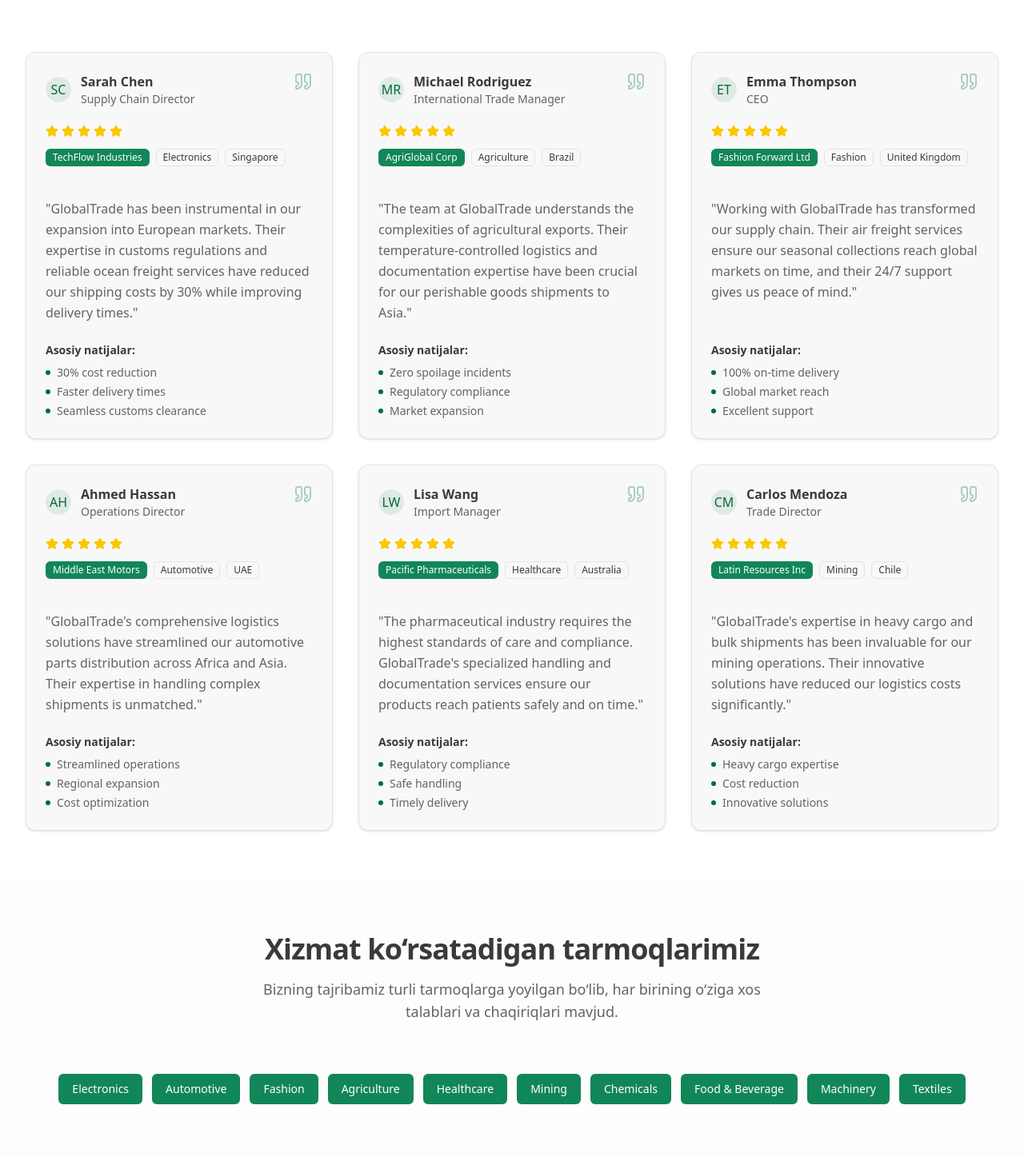
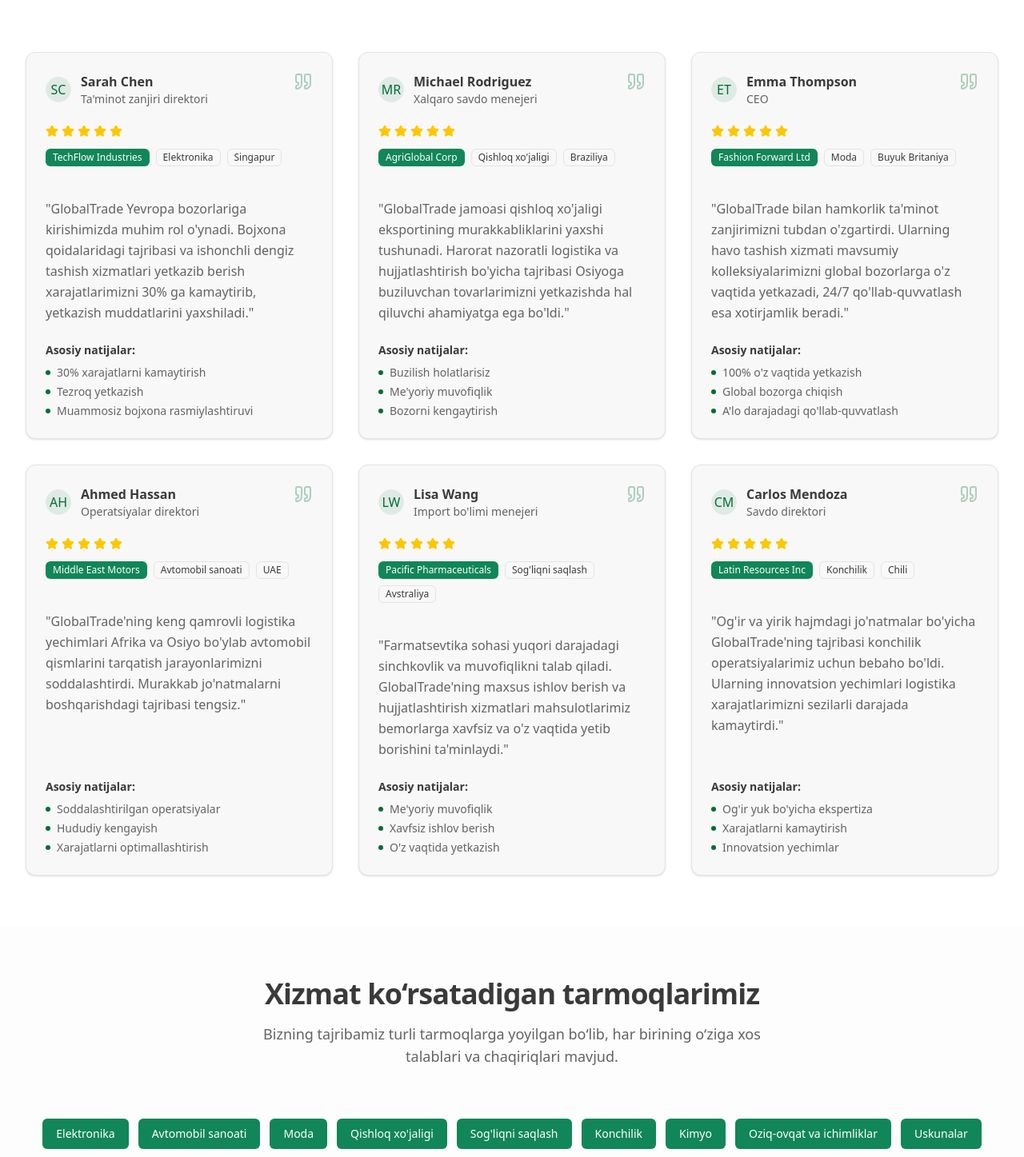
Before and after one commit to Xislatbek851/GlobalTrade-1, a Next.js app: page /testimonials in a window 1280 px wide. Shown: the part 688-2135 px from the top of the page at 80% size. Built offline with nearby package versions, Linux system fonts and the light colour scheme.

Commit message:
finished

```diff
--- a/app/contact/page.tsx
+++ b/app/contact/page.tsx
@@ -40,59 +40,59 @@ const contactMethods = [
 const faqData = [
   {
     id: "quote-timing",
-    question: "How quickly can you provide a quote?",
-    answer: "We provide detailed quotes within 24 hours for standard shipments and within 48 hours for complex or specialized cargo requirements. For urgent requests, we offer express quote services with 4-hour turnaround times.",
+    question: "Qanchada tijorat taklifi bera olasiz?",
+    answer: "Standart jo'natmalar uchun 24 soat ichida, murakkab yoki maxsus yuk talablari uchun esa 48 soat ichida batafsil tijorat taklifini taqdim etamiz. Shoshilinch so'rovlar uchun 4 soat ichida tezkor taklif xizmati mavjud.",
     icon: Clock,
-    category: "Services"
+    category: "Xizmatlar"
   },
   {
     id: "customs-clearance",
-    question: "Do you handle customs clearance?",
-    answer: "Yes, we provide comprehensive customs clearance services and handle all necessary documentation for smooth border crossings. Our team of licensed customs brokers ensures compliance with all international trade regulations.",
+    question: "Bojxona rasmiylashtiruvini amalga oshirasizmi?",
+    answer: "Ha, biz bojxona rasmiylashtiruvi bo'yicha to'liq xizmat ko'rsatamiz va chegaradan muammosiz o'tish uchun barcha zarur hujjatlarni yuritamiz. Litsenziyaga ega bojxona brokerlarimiz xalqaro savdo qoidalariga to'liq muvofiqlikni ta'minlaydi.",
     icon: FileText,
-    category: "Services"
+    category: "Xizmatlar"
   },
   {
     id: "industries",
-    question: "What industries do you specialize in?",
-    answer: "We serve 50+ industries including electronics, automotive, agriculture, pharmaceuticals, and more with specialized handling requirements. Each industry receives tailored solutions and expertise.",
+    question: "Qaysi sohalarga ixtisoslashgansiz?",
+    answer: "Biz 50+ tarmoqqa xizmat ko'rsatamiz: elektronika, avtomobilsozlik, qishloq xo'jaligi, farmatsevtika va boshqalar. Har bir soha uchun maxsus yechimlar va tajriba taqdim etamiz.",
     icon: Truck,
-    category: "Services"
+    category: "Xizmatlar"
   },
   {
     id: "tracking",
-    question: "Can you track my shipment in real-time?",
-    answer: "We provide real-time tracking for all shipments with regular updates and milestone notifications throughout the journey. Our advanced tracking system integrates with GPS and IoT sensors for complete visibility.",
+    question: "Jo'natmamni real vaqt rejimida kuzata olasizmi?",
+    answer: "Barcha jo'natmalar uchun real vaqt kuzatuvini taqdim etamiz, safar davomida muntazam yangilanishlar va muhim bosqichlar haqida xabarnomalar yuboriladi. Rivojlangan kuzatuv tizimimiz GPS va IoT datchiklari bilan integratsiyalashgan.",
     icon: Globe,
-    category: "Technology"
+    category: "Texnologiya"
   },
   {
     id: "insurance",
-    question: "Do you offer cargo insurance?",
-    answer: "Yes, we offer comprehensive cargo insurance options to protect your goods during transit with competitive rates and quick claims processing. Coverage includes theft, damage, and loss protection.",
+    question: "Yuk sug'urtasini taklif qilasizmi?",
+    answer: "Ha, tranzit paytida yuklaringizni himoya qilish uchun keng qamrovli sug'urta variantlarini taklif qilamiz. Tariflar raqobatbardosh, da'volar tezkor ko'rib chiqiladi. Qamrov o'g'irlik, shikastlanish va yo'qotishlarni o'z ichiga oladi.",
     icon: Shield,
-    category: "Protection"
+    category: "Himoya"
   },
   {
     id: "payment-terms",
-    question: "What are your payment terms?",
-    answer: "We offer flexible payment terms including credit accounts for established clients, with various payment methods accepted globally. Standard terms are 30 days, with discounts available for early payment.",
+    question: "To'lov shartlaringiz qanday?",
+    answer: "Biz moslashuvchan to'lov shartlarini taklif etamiz, doimiy mijozlar uchun kredit hisoblari mavjud. Turli to'lov usullari global miqyosda qabul qilinadi. Standart muddat 30 kun, erta to'lov uchun chegirmalar beriladi.",
     icon: DollarSign,
-    category: "Billing"
+    category: "Hisob-kitob"
   },
   {
     id: "support-hours",
-    question: "What are your customer support hours?",
-    answer: "Our customer support team is available 24/7 for urgent matters. Regular business support is available Monday-Friday 9AM-6PM EST, with extended hours for international clients across different time zones.",
+    question: "Qo'llab-quvvatlash xizmatining ish vaqti qanday?",
+    answer: "Shoshilinch masalalar uchun qo'llab-quvvatlash jamoamiz 24/7 ishlaydi. Oddiy ish vaqti Dushanba-Juma 9:00-18:00 (EST), xalqaro mijozlar uchun vaqt zonalariga mos kengaytirilgan soatlar mavjud.",
     icon: Headphones,
-    category: "Support"
+    category: "Qo'llab-quvvatlash"
   },
   {
     id: "emergency-services",
-    question: "Do you offer emergency shipping services?",
-    answer: "Yes, we provide emergency and expedited shipping services for time-sensitive cargo. Our emergency response team can arrange same-day pickups and expedited customs clearance when needed.",
+    question: "Shoshilinch yetkazib berish xizmatlari bormi?",
+    answer: "Ha, vaqtga sezgir yuklar uchun shoshilinch va tezlashtirilgan yetkazib berish xizmatlarini taqdim etamiz. Tezkor javob jamoamiz zarurat tug'ilganda o'sha kunning o'zida olib ketish va tezkor bojxona rasmiylashtirishni tashkil qiladi.",
     icon: Clock,
-    category: "Services"
+    category: "Xizmatlar"
   }
 ]
 
@@ -319,11 +319,11 @@ export default function ContactPage() {
                     <div className="space-y-3">
                       <div className="flex items-center justify-between">
                         <span className="text-sm text-muted-foreground">Emailga javob</span>
-                        <span className="text-sm font-medium text-primary">2 hours</span>
+                        <span className="text-sm font-medium text-primary">2 soat</span>
                       </div>
                       <div className="flex items-center justify-between">
                         <span className="text-sm text-muted-foreground">Tijorat taklifi</span>
-                        <span className="text-sm font-medium text-primary">24 hours</span>
+                        <span className="text-sm font-medium text-primary">24 soat</span>
                       </div>
                       <div className="flex items-center justify-between">
                         <span className="text-sm text-muted-foreground">Telefon qo‘llab-quvvatlash</span>
--- a/app/services/page.tsx
+++ b/app/services/page.tsx
@@ -31,105 +31,105 @@ const services = [
   {
     id: "import",
     icon: Download,
-    title: "Import Services",
-    description: "Comprehensive import solutions for businesses looking to source products globally",
-    features: ["Global sourcing", "Supplier verification", "Quality control", "Import documentation"],
-    benefits: ["Access to global markets", "Cost-effective sourcing", "Quality assurance", "Regulatory compliance"],
+    title: "Import xizmatlari",
+    description: "Butun dunyo bo'ylab mahsulot yetkazib beruvchilar bilan ishlash uchun kompleks import yechimlari",
+    features: ["Global yetkazib beruvchilarni topish", "Ta'minlovchini tekshirish", "Sifat nazorati", "Import hujjatlari"],
+    benefits: ["Global bozorlar imkoniyati", "Tejamkor xarid", "Sifat kafolati", "Me'yoriy talablar bilan muvofiqlik"],
   },
   {
     id: "land",
     icon: Truck,
-    title: "Land Transport",
-    description: "Comprehensive ground transportation and cross-border trucking",
-    features: ["Cross-border trucking", "Last-mile delivery", "Warehousing", "Distribution services"],
-    benefits: ["Flexible scheduling", "Cost-effective for regional", "Door-to-door service", "Real-time GPS tracking"],
+    title: "Quruqlikda tashish",
+    description: "Keng qamrovli quruqlik transporti va chegara orqali yuk tashish",
+    features: ["Chegaralararo yuk tashish", "Oxirgi kilometr yetkazib berish", "Omborxona xizmati", "Ta'qsimot xizmatlari"],
+    benefits: ["Moslashuvchan jadval", "Hududiy tashish uchun tejamkor", "Eshikdan eshikgacha xizmat", "Real vaqt GPS kuzatuvi"],
   },
   {
     id: "docs",
     icon: FileText,
-    title: "Documentation & Customs",
-    description: "Complete customs clearance and trade documentation handling",
-    features: ["Customs clearance", "Trade documentation", "Compliance consulting", "Permit assistance"],
-    benefits: ["Regulatory compliance", "Faster clearance", "Risk mitigation", "Expert guidance"],
+    title: "Hujjatlar va bojxona",
+    description: "To'liq bojxona rasmiylashtiruvi va savdo hujjatlarini yuritish",
+    features: ["Bojxona rasmiylashtiruvi", "Savdo hujjatlari", "Muvofiqlik bo'yicha maslahat", "Ruxsatnomalar bilan yordam"],
+    benefits: ["Me'yoriy muvofiqlik", "Tezkor rasmiylashtirish", "Xatarlarni kamaytirish", "Ekspert ko'rsatmalari"],
   },
   {
     id: "insurance",
     icon: Shield,
-    title: "Cargo Insurance",
-    description: "Comprehensive cargo insurance and risk management solutions",
-    features: ["All-risk coverage", "Marine insurance", "Transit insurance", "Claims handling"],
-    benefits: ["Financial protection", "Peace of mind", "Quick claims process", "Global coverage"],
+    title: "Yuk sug'urtasi",
+    description: "Keng qamrovli yuk sug'urtasi va xatarlarni boshqarish yechimlari",
+    features: ["Har xil xatarlarni qamrab olish", "Dengiz sug'urtasi", "Transit sug'urtasi", "Da'volarni ko'rib chiqish"],
+    benefits: ["Moliyaviy himoya", "Xotirjamlik", "Tezkor da'vo jarayoni", "Global qamrov"],
   },
   {
     id: "support",
     icon: Headphones,
-    title: "24/7 Customer Support",
-    description: "Round-the-clock customer support and shipment tracking",
-    features: ["Live chat support", "Phone assistance", "Email support", "Shipment tracking"],
-    benefits: ["Always available", "Expert assistance", "Real-time updates", "Multilingual support"],
+    title: "24/7 mijozlarni qo'llab-quvvatlash",
+    description: "Kun-u tun qo'llab-quvvatlash va jo'natma kuzatuvi",
+    features: ["Jonli chat", "Telefon orqali yordam", "Email orqali yordam", "Jo'natmani kuzatish"],
+    benefits: ["Doimiy mavjudlik", "Ekspert yordam", "Real vaqt yangilanishlari", "Bir nechta til qo'llab-quvvatlovi"],
   },
 ]
 
 const additionalServices = [
   {
     icon: Tractor,
-    title: "Agricultural Machinery",
-    description: "Wholesale trade of agricultural equipment and irrigation systems.",
+    title: "Qishloq xo'jaligi texnikalari",
+    description: "Qishloq xo'jaligi uskunalari va sug'orish tizimlarini ulgurji savdosi.",
   },
   {
     icon: Droplets,
-    title: "Irrigation Equipment",
-    description: "Agricultural irrigation systems and water management solutions.",
+    title: "Sug'orish uskunalari",
+    description: "Qishloq xo'jaligi sug'orish tizimlari va suv boshqaruvi yechimlari.",
   },
   {
     icon: Cpu,
-    title: "Electronics & Telecom",
-    description: "Wholesale trade of electronic and telecommunications equipment and spare parts.",
+    title: "Elektronika va telekom",
+    description: "Elektronika va telekommunikatsiya uskunalari hamda ehtiyot qismlar ulgurji savdosi.",
   },
   {
     icon: Wrench,
-    title: "Industrial Machinery",
-    description: "Wholesale trade of mechanical tools and industrial equipment.",
+    title: "Sanoat uskunalari",
+    description: "Mexanik asbob-uskunalar va sanoat jihozlari ulgurji savdosi.",
   },
   {
     icon: Mountain,
-    title: "Mining & Construction",
-    description: "Equipment for mining industry and civil construction machinery.",
+    title: "Konchilik va qurilish",
+    description: "Kon sanoati uchun uskunalar va qurilish texnikalari.",
   },
   {
     icon: Shirt,
-    title: "Textile Machinery",
-    description: "Equipment for textile, sewing, and knitting industry.",
+    title: "To'qimachilik uskunalari",
+    description: "To'qimachilik, tikuvchilik va to'quvchilik sanoati uchun jihozlar.",
   },
   {
     icon: Package,
-    title: "Equipment Wholesale",
-    description: "General machinery and equipment wholesale trade services.",
+    title: "Uskunalar ulgurji savdosi",
+    description: "Umumiy uskunalar va jihozlarning ulgurji savdo xizmatlari.",
   },
   {
     icon: Zap,
-    title: "Metals & Minerals",
-    description: "Wholesale trade of metals, metal ores, and mineral resources.",
+    title: "Metallar va foydali qazilmalar",
+    description: "Metallar, rudalar va mineral resurslar ulgurji savdosi.",
   },
   {
     icon: Hammer,
-    title: "Construction Materials",
-    description: "Wood, construction materials, and sanitary equipment wholesale.",
+    title: "Qurilish materiallari",
+    description: "Yog'och, qurilish materiallari va sanitariya jihozlari ulgurji savdosi.",
   },
   {
     icon: Sprout,
-    title: "Raw Materials",
-    description: "Soil, kaolin, quartz, and other industrial raw materials supply.",
+    title: "Xomashyo",
+    description: "Tuproq, kaolin, kvarts va boshqa sanoat xomashyolarini yetkazib berish.",
   },
   {
     icon: BarChart3,
-    title: "Supply Chain Analytics",
-    description: "Data-driven insights to optimize your supply chain performance.",
+    title: "Ta'minot zanjiri tahlili",
+    description: "Ta'minot zanjiri samaradorligini oshirish uchun ma'lumotga asoslangan tahlillar.",
   },
   {
     icon: Globe,
-    title: "Trade Consulting",
-    description: "Expert advice on international trade regulations and market entry strategies.",
+    title: "Savdo bo'yicha konsalting",
+    description: "Xalqaro savdo qoidalari va bozorga kirish strategiyalari bo'yicha ekspert maslahatlari.",
   },
 ]
 
--- a/app/testimonials/page.tsx
+++ b/app/testimonials/page.tsx
@@ -12,95 +12,95 @@ const testimonials = [
   {
     id: 1,
     name: "Sarah Chen",
-    title: "Supply Chain Director",
+    title: "Ta'minot zanjiri direktori",
     company: "TechFlow Industries",
-    industry: "Electronics",
-    location: "Singapore",
+    industry: "Elektronika",
+    location: "Singapur",
     rating: 5,
     quote:
-      "GlobalTrade has been instrumental in our expansion into European markets. Their expertise in customs regulations and reliable ocean freight services have reduced our shipping costs by 30% while improving delivery times.",
-    results: ["30% cost reduction", "Faster delivery times", "Seamless customs clearance"],
+      "GlobalTrade Yevropa bozorlariga kirishimizda muhim rol o'ynadi. Bojxona qoidalaridagi tajribasi va ishonchli dengiz tashish xizmatlari yetkazib berish xarajatlarimizni 30% ga kamaytirib, yetkazish muddatlarini yaxshiladi.",
+    results: ["30% xarajatlarni kamaytirish", "Tezroq yetkazish", "Muammosiz bojxona rasmiylashtiruvi"],
   },
   {
     id: 2,
     name: "Michael Rodriguez",
-    title: "International Trade Manager",
+    title: "Xalqaro savdo menejeri",
     company: "AgriGlobal Corp",
-    industry: "Agriculture",
-    location: "Brazil",
+    industry: "Qishloq xo'jaligi",
+    location: "Braziliya",
     rating: 5,
     quote:
-      "The team at GlobalTrade understands the complexities of agricultural exports. Their temperature-controlled logistics and documentation expertise have been crucial for our perishable goods shipments to Asia.",
-    results: ["Zero spoilage incidents", "Regulatory compliance", "Market expansion"],
+      "GlobalTrade jamoasi qishloq xo'jaligi eksportining murakkabliklarini yaxshi tushunadi. Harorat nazoratli logistika va hujjatlashtirish bo'yicha tajribasi Osiyoga buziluvchan tovarlarimizni yetkazishda hal qiluvchi ahamiyatga ega bo'ldi.",
+    results: ["Buzilish holatlarisiz", "Me'yoriy muvofiqlik", "Bozorni kengaytirish"],
   },
   {
     id: 3,
     name: "Emma Thompson",
     title: "CEO",
     company: "Fashion Forward Ltd",
-    industry: "Fashion",
-    location: "United Kingdom",
+    industry: "Moda",
+    location: "Buyuk Britaniya",
     rating: 5,
     quote:
-      "Working with GlobalTrade has transformed our supply chain. Their air freight services ensure our seasonal collections reach global markets on time, and their 24/7 support gives us peace of mind.",
-    results: ["100% on-time delivery", "Global market reach", "Excellent support"],
+      "GlobalTrade bilan hamkorlik ta'minot zanjirimizni tubdan o'zgartirdi. Ularning havo tashish xizmati mavsumiy kolleksiyalarimizni global bozorlarga o'z vaqtida yetkazadi, 24/7 qo'llab-quvvatlash esa xotirjamlik beradi.",
+    results: ["100% o'z vaqtida yetkazish", "Global bozorga chiqish", "A'lo darajadagi qo'llab-quvvatlash"],
   },
   {
     id: 4,
     name: "Ahmed Hassan",
-    title: "Operations Director",
+    title: "Operatsiyalar direktori",
     company: "Middle East Motors",
-    industry: "Automotive",
+    industry: "Avtomobil sanoati",
     location: "UAE",
     rating: 5,
     quote:
-      "GlobalTrade's comprehensive logistics solutions have streamlined our automotive parts distribution across Africa and Asia. Their expertise in handling complex shipments is unmatched.",
-    results: ["Streamlined operations", "Regional expansion", "Cost optimization"],
+      "GlobalTrade'ning keng qamrovli logistika yechimlari Afrika va Osiyo bo'ylab avtomobil qismlarini tarqatish jarayonlarimizni soddalashtirdi. Murakkab jo'natmalarni boshqarishdagi tajribasi tengsiz.",
+    results: ["Soddalashtirilgan operatsiyalar", "Hududiy kengayish", "Xarajatlarni optimallashtirish"],
   },
   {
     id: 5,
     name: "Lisa Wang",
-    title: "Import Manager",
+    title: "Import bo'limi menejeri",
     company: "Pacific Pharmaceuticals",
-    industry: "Healthcare",
-    location: "Australia",
+    industry: "Sog'liqni saqlash",
+    location: "Avstraliya",
     rating: 5,
     quote:
-      "The pharmaceutical industry requires the highest standards of care and compliance. GlobalTrade's specialized handling and documentation services ensure our products reach patients safely and on time.",
-    results: ["Regulatory compliance", "Safe handling", "Timely delivery"],
+      "Farmatsevtika sohasi yuqori darajadagi sinchkovlik va muvofiqlikni talab qiladi. GlobalTrade'ning maxsus ishlov berish va hujjatlashtirish xizmatlari mahsulotlarimiz bemorlarga xavfsiz va o'z vaqtida yetib borishini ta'minlaydi.",
+    results: ["Me'yoriy muvofiqlik", "Xavfsiz ishlov berish", "O'z vaqtida yetkazish"],
   },
   {
     id: 6,
     name: "Carlos Mendoza",
-    title: "Trade Director",
+    title: "Savdo direktori",
     company: "Latin Resources Inc",
-    industry: "Mining",
-    location: "Chile",
+    industry: "Konchilik",
+    location: "Chili",
     rating: 5,
     quote:
-      "GlobalTrade's expertise in heavy cargo and bulk shipments has been invaluable for our mining operations. Their innovative solutions have reduced our logistics costs significantly.",
-    results: ["Heavy cargo expertise", "Cost reduction", "Innovative solutions"],
+      "Og'ir va yirik hajmdagi jo'natmalar bo'yicha GlobalTrade'ning tajribasi konchilik operatsiyalarimiz uchun bebaho bo'ldi. Ularning innovatsion yechimlari logistika xarajatlarimizni sezilarli darajada kamaytirdi.",
+    results: ["Og'ir yuk bo'yicha ekspertiza", "Xarajatlarni kamaytirish", "Innovatsion yechimlar"],
   },
 ]
 
 const stats = [
-  { icon: Users, label: "Happy Clients", value: "2,500+" },
-  { icon: TrendingUp, label: "Success Rate", value: "99.9%" },
-  { icon: Award, label: "Years Experience", value: "25+" },
-  { icon: Building2, label: "Industries Served", value: "50+" },
+  { icon: Users, label: "Mamnun mijozlar", value: "2,500+" },
+  { icon: TrendingUp, label: "Muvaffaqiyat darajasi", value: "99.9%" },
+  { icon: Award, label: "Tajriba (yil)", value: "25+" },
+  { icon: Building2, label: "Xizmat ko'rsatilgan tarmoqlar", value: "50+" },
 ]
 
 const industries = [
-  "Electronics",
-  "Automotive",
-  "Fashion",
-  "Agriculture",
-  "Healthcare",
-  "Mining",
-  "Chemicals",
-  "Food & Beverage",
-  "Machinery",
-  "Textiles",
+  "Elektronika",
+  "Avtomobil sanoati",
+  "Moda",
+  "Qishloq xo'jaligi",
+  "Sog'liqni saqlash",
+  "Konchilik",
+  "Kimyo",
+  "Oziq-ovqat va ichimliklar",
+  "Uskunalar",
+  "To'qimachilik",
 ]
 
 export default function TestimonialsPage() {
@@ -248,15 +248,15 @@ export default function TestimonialsPage() {
                 <div className="grid grid-cols-1 md:grid-cols-3 gap-6 mb-8">
                   <div className="text-center">
                     <div className="text-3xl font-bold text-primary mb-2">30%</div>
-                    <div className="text-sm text-muted-foreground">Cost Reduction</div>
+                  <div className="text-sm text-muted-foreground">Xarajatlarni kamaytirish</div>
                   </div>
                   <div className="text-center">
                     <div className="text-3xl font-bold text-primary mb-2">50%</div>
-                    <div className="text-sm text-muted-foreground">Faster Processing</div>
+                  <div className="text-sm text-muted-foreground">Tezroq qayta ishlash</div>
                   </div>
                   <div className="text-center">
                     <div className="text-3xl font-bold text-primary mb-2">15</div>
-                    <div className="text-sm text-muted-foreground">New Markets</div>
+                  <div className="text-sm text-muted-foreground">Yangi bozorlar</div>
                   </div>
                 </div>
                 <Button asChild size="lg">
@@ -270,14 +270,13 @@ export default function TestimonialsPage() {
         {/* CTA Section */}
         <section className="py-12 sm:py-16 bg-primary text-primary-foreground">
           <div className="container mx-auto px-4 sm:px-6 lg:px-8 text-center">
-            <h2 className="text-3xl font-bold mb-4">Join Our Success Stories</h2>
+            <h2 className="text-3xl font-bold mb-4">Muvaffaqiyat hikoyalarimizga qo'shiling</h2>
             <p className="text-lg mb-8 opacity-90">
-              Ready to transform your international trade operations? Let's discuss how we can help you achieve similar
-              results.
+              Xalqaro savdo operatsiyalaringizni o'zgartirishga tayyormisiz? O'xshash natijalarga erishishingizga qanday yordam bera olishimizni muhokama qilaylik.
             </p>
             <div className="flex flex-col sm:flex-row gap-4 justify-center">
               <Button asChild size="lg" variant="secondary">
-                <Link href="/contact">Start Your Journey</Link>
+                <Link href="/contact">Yo'lingizni boshlang</Link>
               </Button>
               <Button
                 asChild
@@ -285,7 +284,7 @@ export default function TestimonialsPage() {
                 variant="outline"
                 className="bg-transparent border-primary-foreground text-primary-foreground hover:bg-primary-foreground hover:text-primary"
               >
-                <Link href="/services">Explore Services</Link>
+                <Link href="/services">Xizmatlarni ko'rish</Link>
               </Button>
             </div>
           </div>
--- a/components/footer.tsx
+++ b/components/footer.tsx
@@ -39,7 +39,7 @@ export function Footer() {
         <div className="grid grid-cols-1 md:grid-cols-2 lg:grid-cols-6 gap-6 sm:gap-8">
           {/* Company Info */}
           <div className="lg:col-span-2 animate-fade-in-up">
-            <Link href="/" className="mb-4 hover:opacity-80 transition-opacity" aria-label="GLOBARA Home">
+            <Link href="/" className="mb-4 hover:opacity-80 transition-opacity" aria-label="GLOBARA bosh sahifa">
               <Logo size="lg" />
             </Link>
             <p className="text-sm sm:text-base text-muted-foreground mb-6 leading-relaxed">
@@ -48,7 +48,7 @@ export function Footer() {
             <div className="space-y-2">
               <div className="flex items-center space-x-2 text-xs sm:text-sm text-muted-foreground hover:text-foreground transition-colors">
                 <MapPin className="h-3 w-3 sm:h-4 sm:w-4 flex-shrink-0" aria-hidden="true" />
-                <address className="not-italic">Uzbekistan , </address>
+                <address className="not-italic">O‘zbekiston</address>
               </div>
               <div className="flex items-center space-x-2 text-xs sm:text-sm text-muted-foreground hover:text-foreground transition-colors">
                 <Phone className="h-3 w-3 sm:h-4 sm:w-4 flex-shrink-0" aria-hidden="true" />
```
Also changed, not shown: app/about/page.tsx (+18 -18 lines), components/contact-form.tsx (+14 -14 lines).
